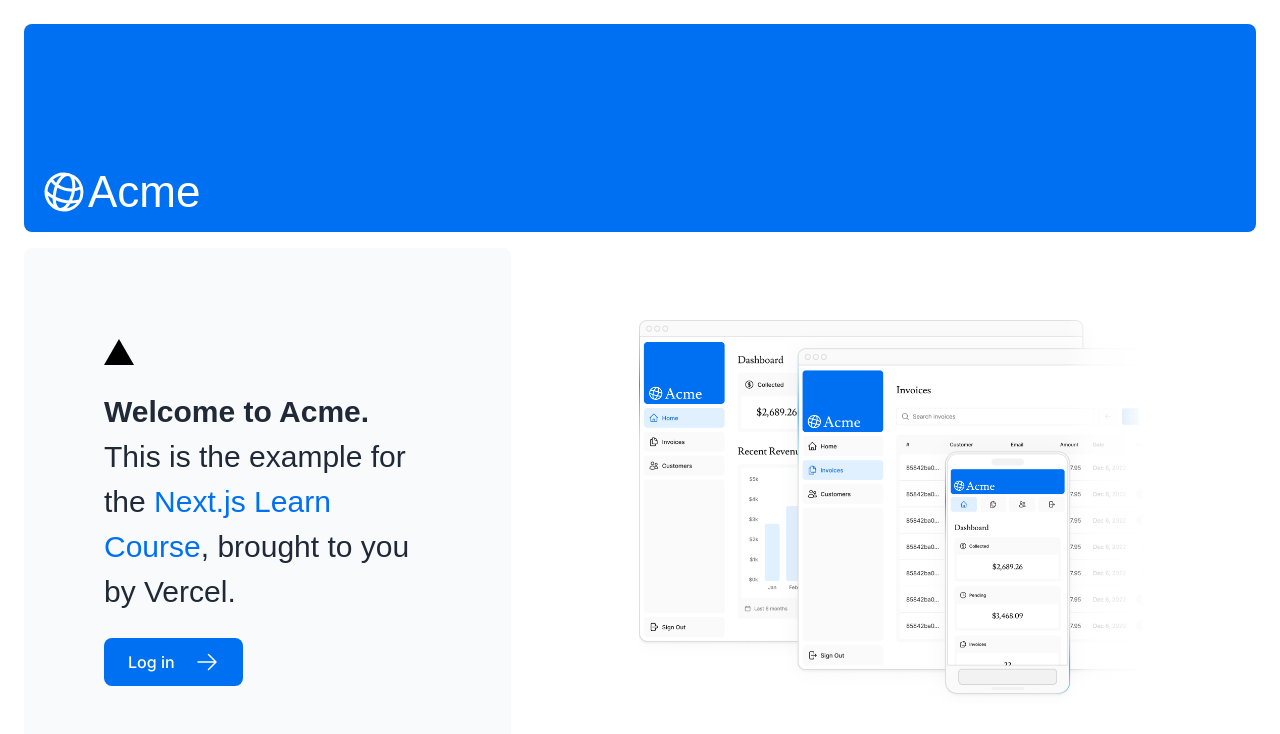
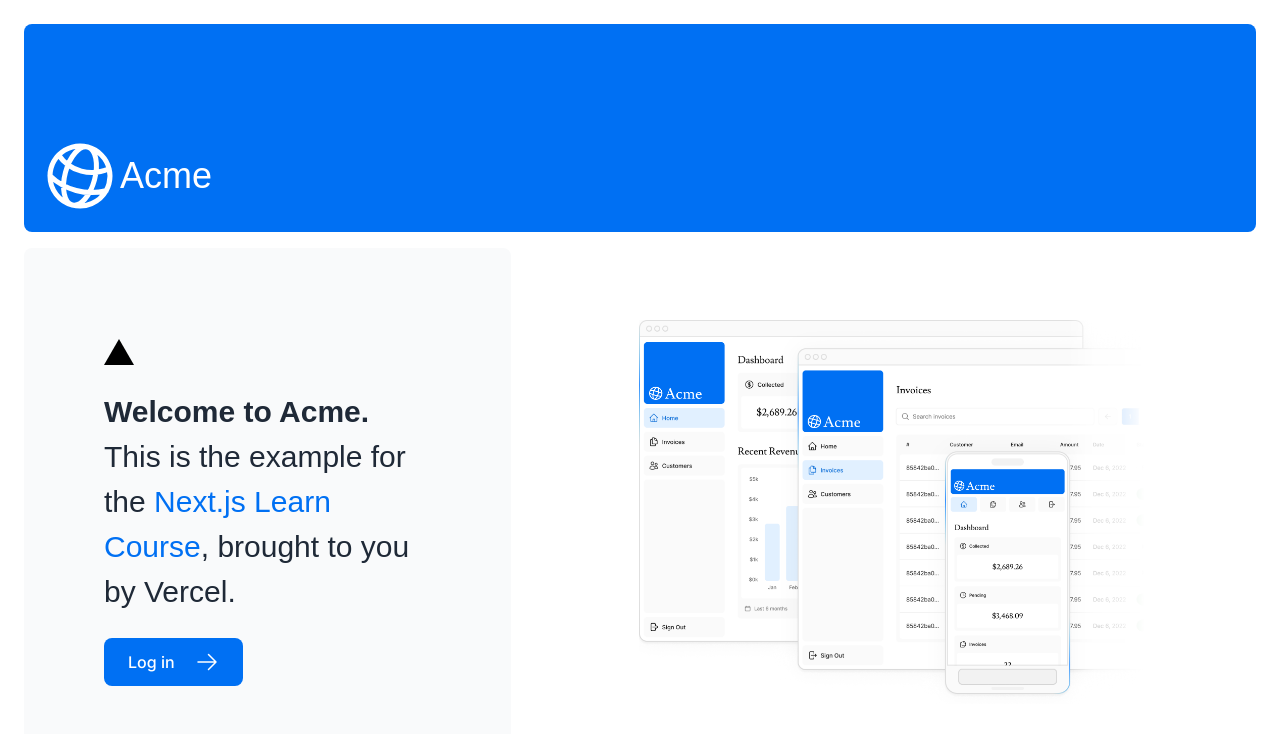
Before and after one commit to Gbessaya-joseph/Next-Exemple, a Next.js app: page / in a window 1280 px wide. Shown: the top 734 px of the page. Built offline with nearby package versions, Linux system fonts and the light colour scheme; a web font is replaced by a local one.

Commit message:
le stade du projet avant la configuration de la base de donnees

```diff
--- a/app/layout.tsx
+++ b/app/layout.tsx
@@ -1,6 +1,5 @@
 import '@/app/ui/global.css';
-import { inter } from '@/app/ui/fonts';
-
+import { inter } from "./ui/fonts";
 
 export default function RootLayout({
   children,
@@ -11,6 +10,7 @@
     <html lang="en">
       <body className={`${inter.className} antialiased`}>{children}
       </body>
+
     </html>
   );
 }
--- a/app/page.tsx
+++ b/app/page.tsx
@@ -1,3 +1,4 @@
+
   import AcmeLogo from '@/app/ui/acme-logo';
   import { ArrowRightIcon } from '@heroicons/react/24/outline';
   import Link from 'next/link';
--- a/app/ui/acme-logo.tsx
+++ b/app/ui/acme-logo.tsx
@@ -1,13 +1,13 @@
 import { GlobeAltIcon } from '@heroicons/react/24/outline';
-import { lusitana } from '@/app/ui/fonts';
+import { lusitana } from './fonts';
 
 export default function AcmeLogo() {
   return (
     <div
       className={`${lusitana.className} flex flex-row items-center leading-none text-white`}
     >
-      <GlobeAltIcon className="h-12 w-12 rotate-[15deg]" />
-      <p className="text-[44px]">Acme</p>
+      <GlobeAltIcon className="h-20 w-20 rotate-[15deg]" />
+      <p className="text-4xl">Acme</p>
     </div>
   );
 }
```
Also changed, not shown: app/dashboard/invoices/page.tsx (line endings or trailing spaces). Lines whose indentation alone changed are shown as unchanged.
